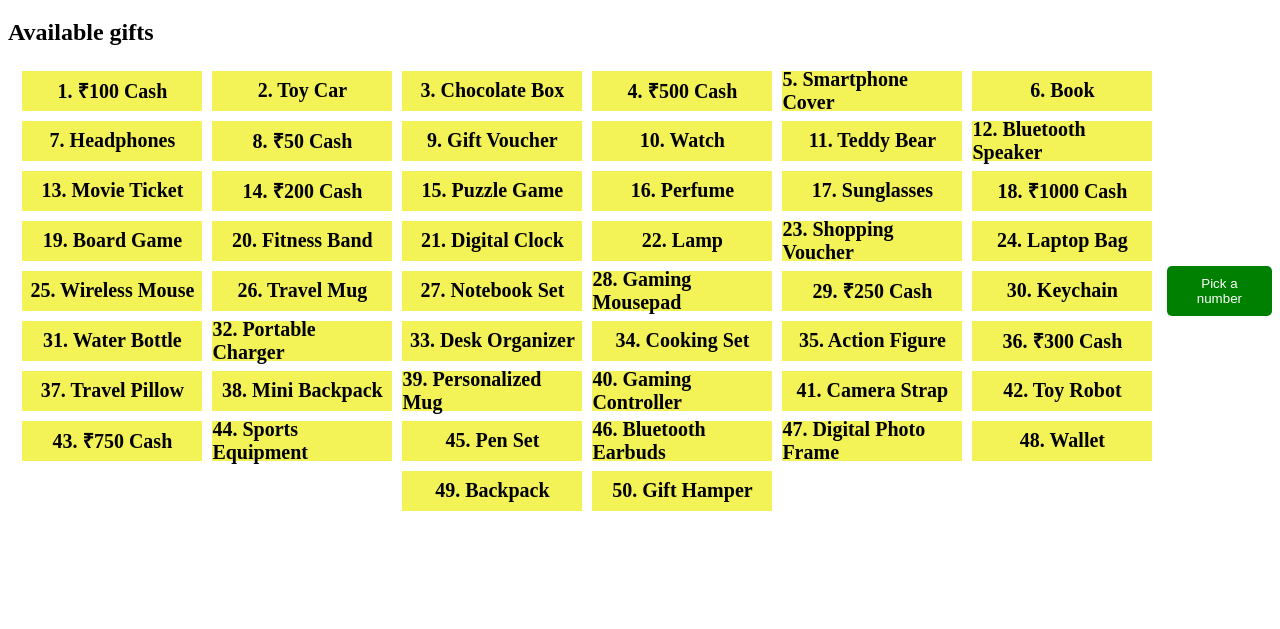
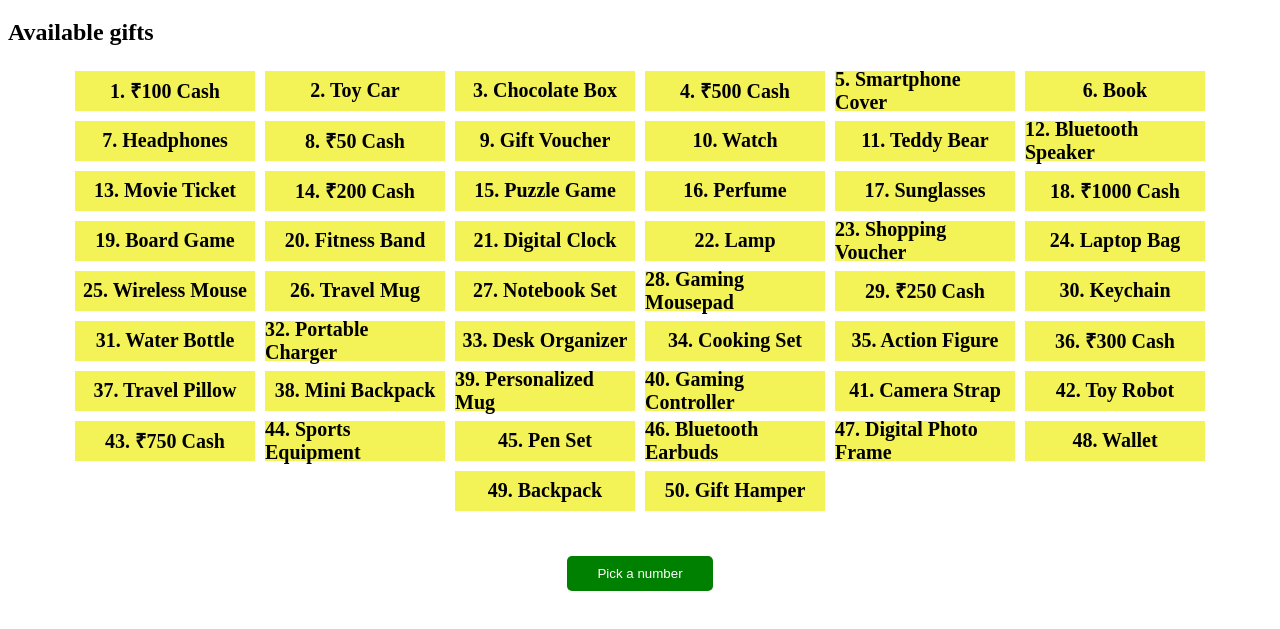
Before and after one commit to VenuDuduku/Lottery-game, a plain HTML site: page index.html in a window 1280 px wide. Shown: the part 61-690 px from the top of the page. Drawn offline with Linux system fonts and the light colour scheme.

Commit message:
changes2

```diff
--- a/Lottery game.css
+++ b/Lottery game.css
@@ -3,8 +3,8 @@ h1 {
 }
 .lottery-container {
   display: flex;
-  justify-content: left;
-  flex-direction: row;
+  justify-content: center;
+  flex-direction: column;
   align-items: center;
 }
 .box {
```
